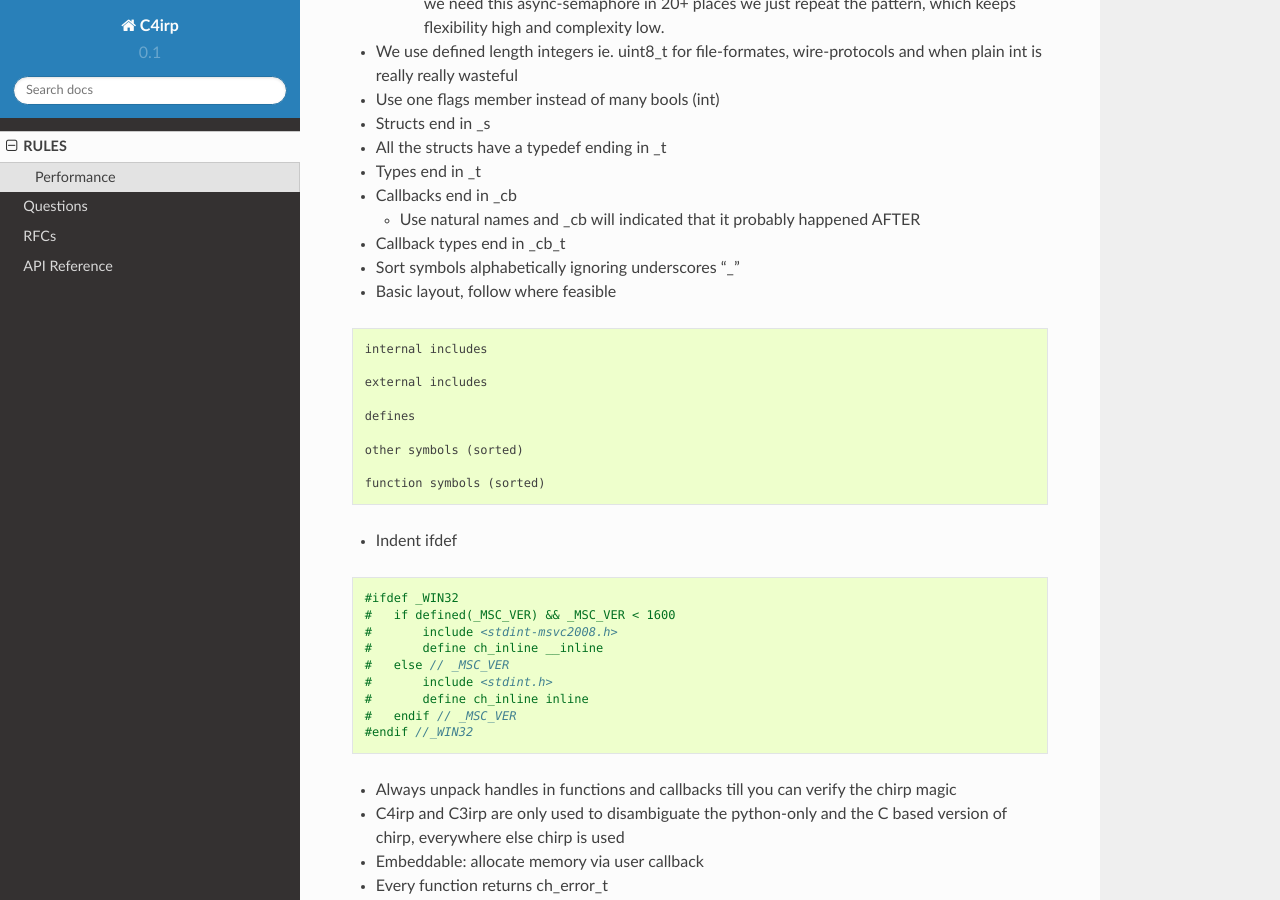
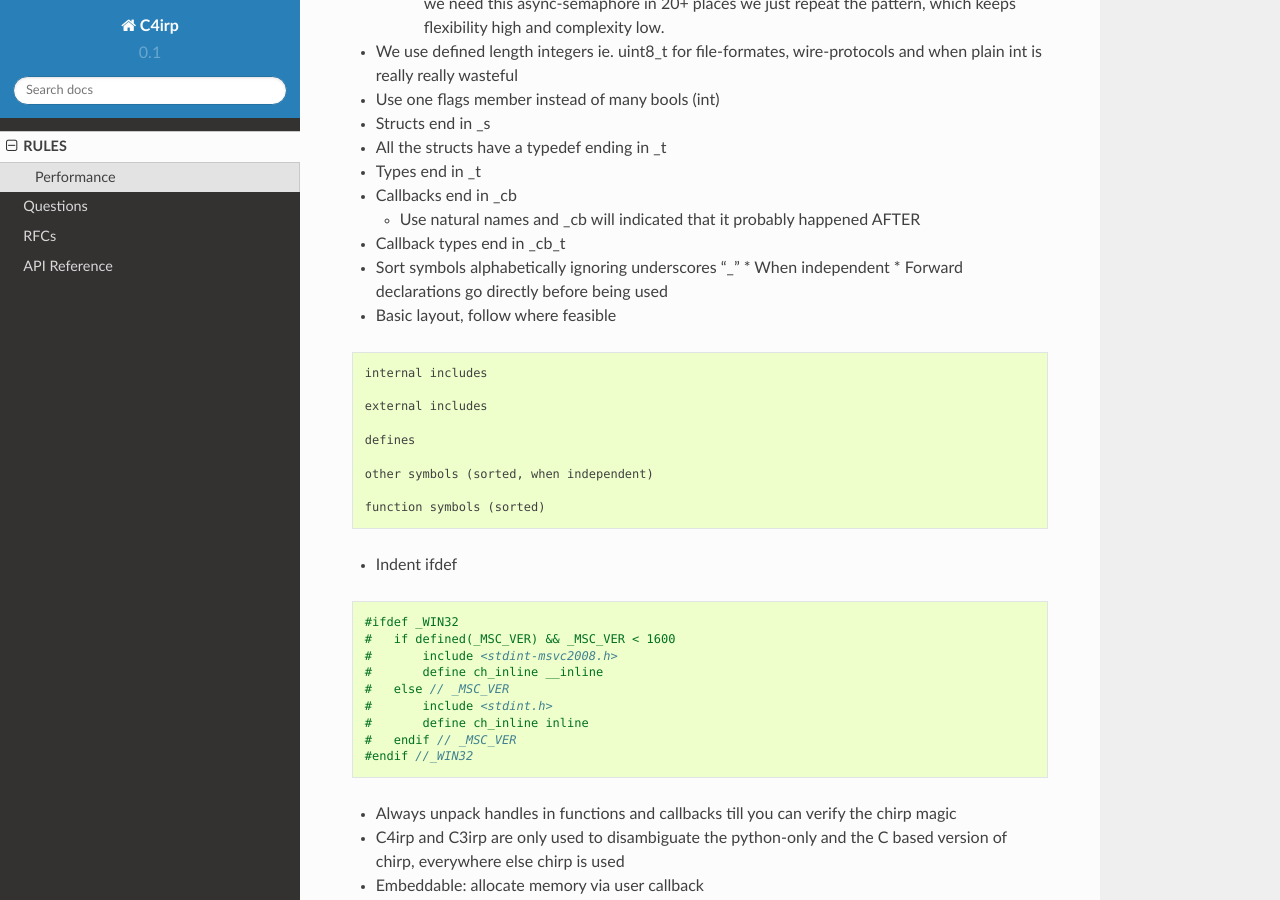
Before and after one commit to sosterwalder/c4irp, a Sphinx documentation site: the page built from doc/RULES.rst, in a window 1280 px wide and 900 px high, scrolled down 360 px. Built offline with Sphinx 7.4.7 and the Read the Docs theme 2.0.0, drawn with Linux system fonts in a browser that asks for light colours; pages that are not in the unit, such as notebooks, are missing from menus.

Commit message:
Forward declarations and depedent symbols

```diff
--- a/doc/RULES.rst
+++ b/doc/RULES.rst
@@ -27,6 +27,9 @@ RULES
 
 * Callback types end in _cb_t
 * Sort symbols alphabetically ignoring underscores "_"
+  * When independent
+  * Forward declarations go directly before being used
+
 * Basic layout, follow where feasible
 
 .. code-block:: text
@@ -37,7 +40,7 @@ RULES
 
    defines
 
-   other symbols (sorted)
+   other symbols (sorted, when independent)
 
    function symbols (sorted)
 
```
